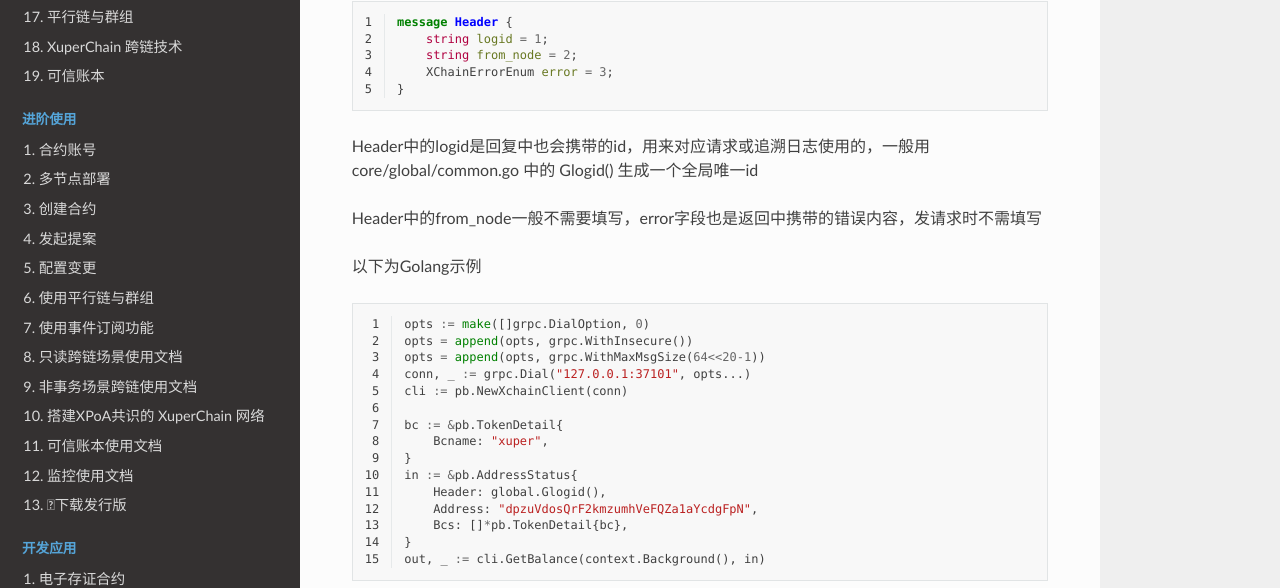
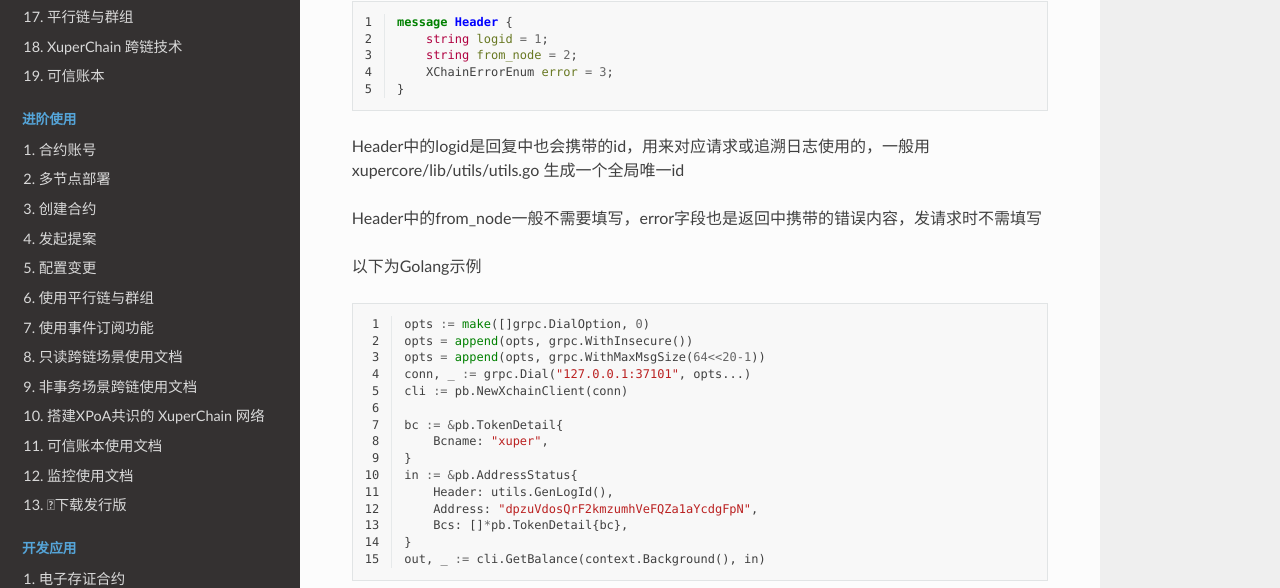
Before and after one commit to xuperchain/docs, a Sphinx documentation site: the page built from source/development_manuals/XuperRPC.rst, in a window 1280 px wide and 1400 px high, scrolled down 1167 px. Shown: the part 121-709 px from the top of the window. Built offline with Sphinx 7.4.7 and the Read the Docs theme 2.0.0, drawn with Linux system fonts in a browser that asks for light colours; some of the changed text lies outside the part shown.

```diff
--- a/source/development_manuals/XuperRPC.rst
+++ b/source/development_manuals/XuperRPC.rst
@@ -11,7 +11,7 @@
 RPC接口介绍
 -----------
 
-查看XuperChain的 `proto文件 <https://github.com/xuperchain/xuperchain/blob/master/core/pb/xchain.proto>`_ ，可以在service定义中获取所有支持的RPC接口
+查看XuperChain的 `proto文件 <https://github.com/xuperchain/xuperchain/blob/master/service/pb/xchain.proto>`_ ，可以在service定义中获取所有支持的RPC接口
 
 
 GetBalance
@@ -64,7 +64,7 @@
         XChainErrorEnum error = 3;
     }
 
-Header中的logid是回复中也会携带的id，用来对应请求或追溯日志使用的，一般用 core/global/common.go 中的 Glogid() 生成一个全局唯一id
+Header中的logid是回复中也会携带的id，用来对应请求或追溯日志使用的，一般用 xupercore/lib/utils/utils.go 生成一个全局唯一id
 
 Header中的from_node一般不需要填写，error字段也是返回中携带的错误内容，发请求时不需填写
 
@@ -83,7 +83,7 @@
         Bcname: "xuper",
     }
     in := &pb.AddressStatus{
-        Header: global.Glogid(),
+        Header: utils.GenLogId(),
         Address: "dpzuVdosQrF2kmzumhVeFQZa1aYcdgFpN",
         Bcs: []*pb.TokenDetail{bc},
     }
@@ -128,7 +128,7 @@
         Bcname: "xuper",
     }
     in := &pb.AddressBalanceStatus{
-        Header: global.Glogid(),
+        Header: utils.GenLogId(),
         Address: "dpzuVdosQrF2kmzumhVeFQZa1aYcdgFpN",
         Tfds: []*pb.TokenFrozenDetails{bc},
     }
@@ -179,7 +179,7 @@
 
     id, _ := hex.DecodeString("ee0d6fd34df4a7e1540df309d47441af4fda6fdd9d841046f18e7680fe0cea8c")
     in := &pb.BlockID{
-        Header: global.Glogid(),
+        Header: utils.GenLogId(),
         Bcname: "xuper",
         Blockid: id,
         NeedContent: true,
@@ -249,7 +249,7 @@
     cli := pb.NewXchainClient(conn)
 
     in := &pb.BCStatus{
-        Header: global.Glogid(),
+        Header: utils.GenLogId(),
         Bcname: "xuper",
     }
     out, _ := cli.GetBlockChainStatus(context.Background(), in)
@@ -279,7 +279,7 @@
     cli := pb.NewXchainClient(conn)
 
     in := &pb.CommonIn{
-        Header: global.Glogid(),
+        Header: utils.GenLogId(),
     }
     out, _ := cli.GetBlockChains(context.Background(), in)
 
@@ -343,7 +343,7 @@
     :linenos:
 
     in := &pb.AclStatus{
-        Header: global.Glogid(),
+        Header: utils.GenLogId(),
         Bcname: "xuper",
         AccountName: "XC1111111111111111@xuper",
     }
@@ -383,7 +383,7 @@
 
     id, _ := hex.DecodeString("763ac8212c80b8789cefd049f1529eafe292f4d64eaffbc2d5fe19c79062a484")
     in := &pb.AclStatus{
-        Header: global.Glogid(),
+        Header: utils.GenLogId(),
         Bcname: "xuper",
         Txid: id,
     }
@@ -429,7 +429,7 @@
     :linenos:
 
     in := &pb.UtxoInput{
-        Header: global.Glogid(),
+        Header: utils.GenLogId(),
         Bcname: "xuper",
         Address: "dpzuVdosQrF2kmzumhVeFQZa1aYcdgFpN",
         TotalNeed: "50",
@@ -468,8 +468,8 @@
 
     message InvokeRPCRequest {
         Header header = 1;
-        string bcname = 2;InvokeRequest
-        repeated  requests = 3;
+        string bcname = 2;
+        repeated InvokeRequest requests = 3;
         string initiator = 4;
         repeated string auth_require = 5;
     }
@@ -555,9 +555,11 @@
         int32 version = 10;
         // auto generated tx
         bool autogen = 11;
+
         repeated TxInputExt tx_inputs_ext = 23;
         repeated TxOutputExt tx_outputs_ext = 24;
         repeated InvokeRequest contract_requests = 25;
+
         // 权限系统新增字段
         // 交易发起者, 可以是一个Address或者一个Account
         string initiator = 26;
@@ -604,7 +607,7 @@
 
     // 获取Alice的utxo
     utxoreq := &pb.UtxoInput{
-        Header: global.Glogid(),
+        Header: utils.GenLogId(),
         Bcname: "xuper",
         Address: addr_alice,
         TotalNeed: "10",
@@ -724,7 +727,7 @@
     // 构造合约预执行的请求
     authrequire := []string{addr_alice}
     rpcreq := &pb.InvokeRPCRequest{
-        Header: global.Glogid(),
+        Header: utils.GenLogId(),
         Bcname: "xuper",
         Requests: invokereqs,
         Initiator: addr_alice,
@@ -743,7 +746,7 @@
     }
     // 组合一个PreExecWithSelectUTXORequest用来预执行同时拿出需要支付的Alice的utxo
     prereq := &pb.PreExecWithSelectUTXORequest{
-        Header: global.Glogid(),
+        Header: utils.GenLogId(),
         Bcname: "xuper",
         Address: addr_alice,
         TotalAmount: 0,
@@ -946,7 +949,7 @@
     // 表示是“某个合约账号的股东”，与直接写账号地址含义是不同的，ACL需求多个签名的时候即多个“股东”
     authrequires := []string{"XC1234567812345678@xuper/XXXaddress-aliceXXX"}
     rpcreq := &pb.InvokeRPCRequest{
-        Header: global.Glogid(),
+        Header: utils.GenLogId(),
         Bcname: "xuper",
         Requests: invokereqs,
         Initiator: addr_alice,
@@ -962,7 +965,7 @@
     }
     // 组合一个PreExecWithSelectUTXORequest用来预执行同时拿出需要支付的合约账号的utxo
     prereq := &pb.PreExecWithSelectUTXORequest{
-        Header: global.Glogid(),
+        Header: utils.GenLogId(),
         Bcname: "xuper",
         Address: "XC1234567812345678@xuper",
         TotalAmount: 0,
```
Also changed, not shown: other parts of source/development_manuals/XuperRPC.rst (+3 -2 lines), source/development_manuals/XdevManual.rst (+81 -51 lines).
